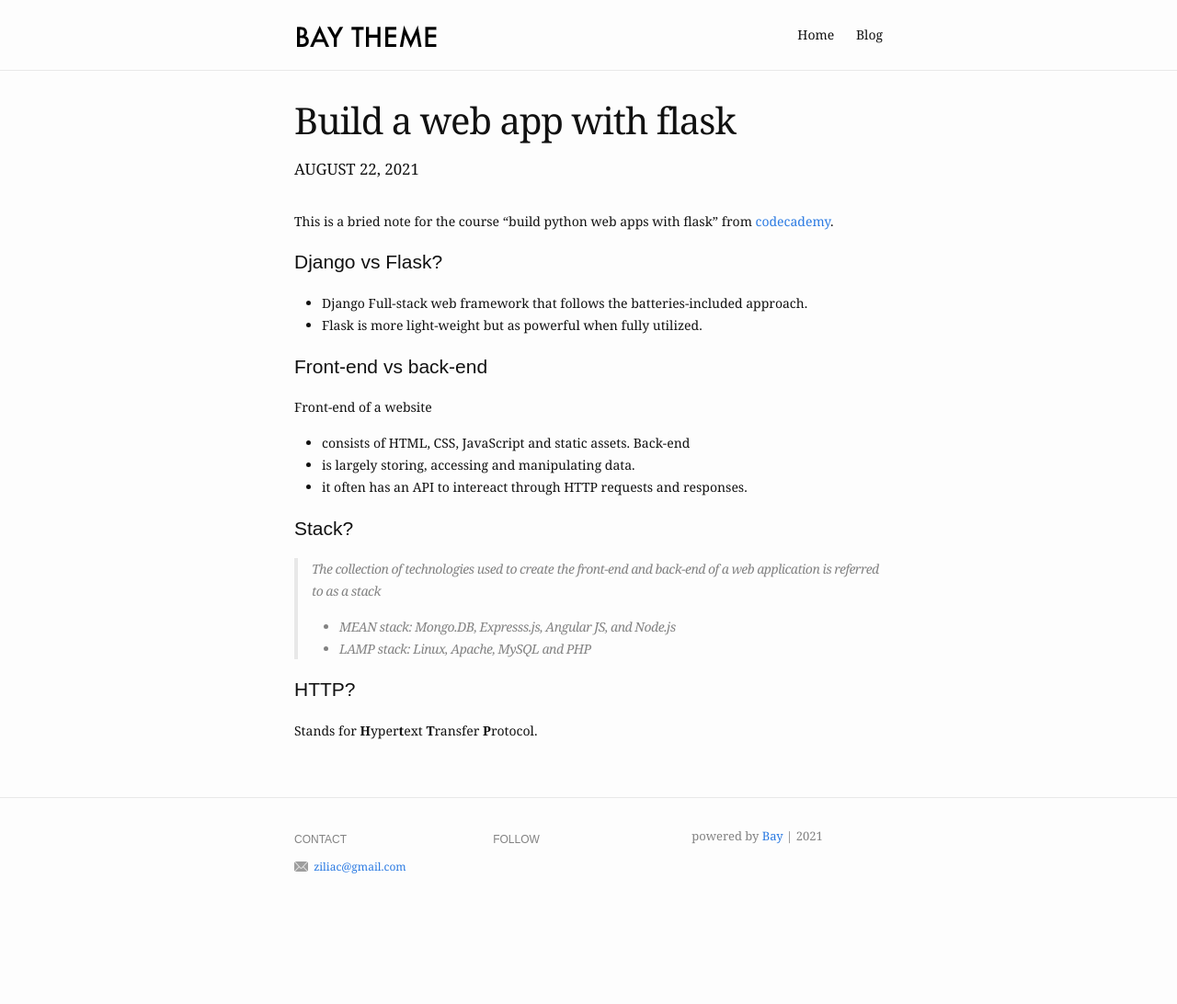
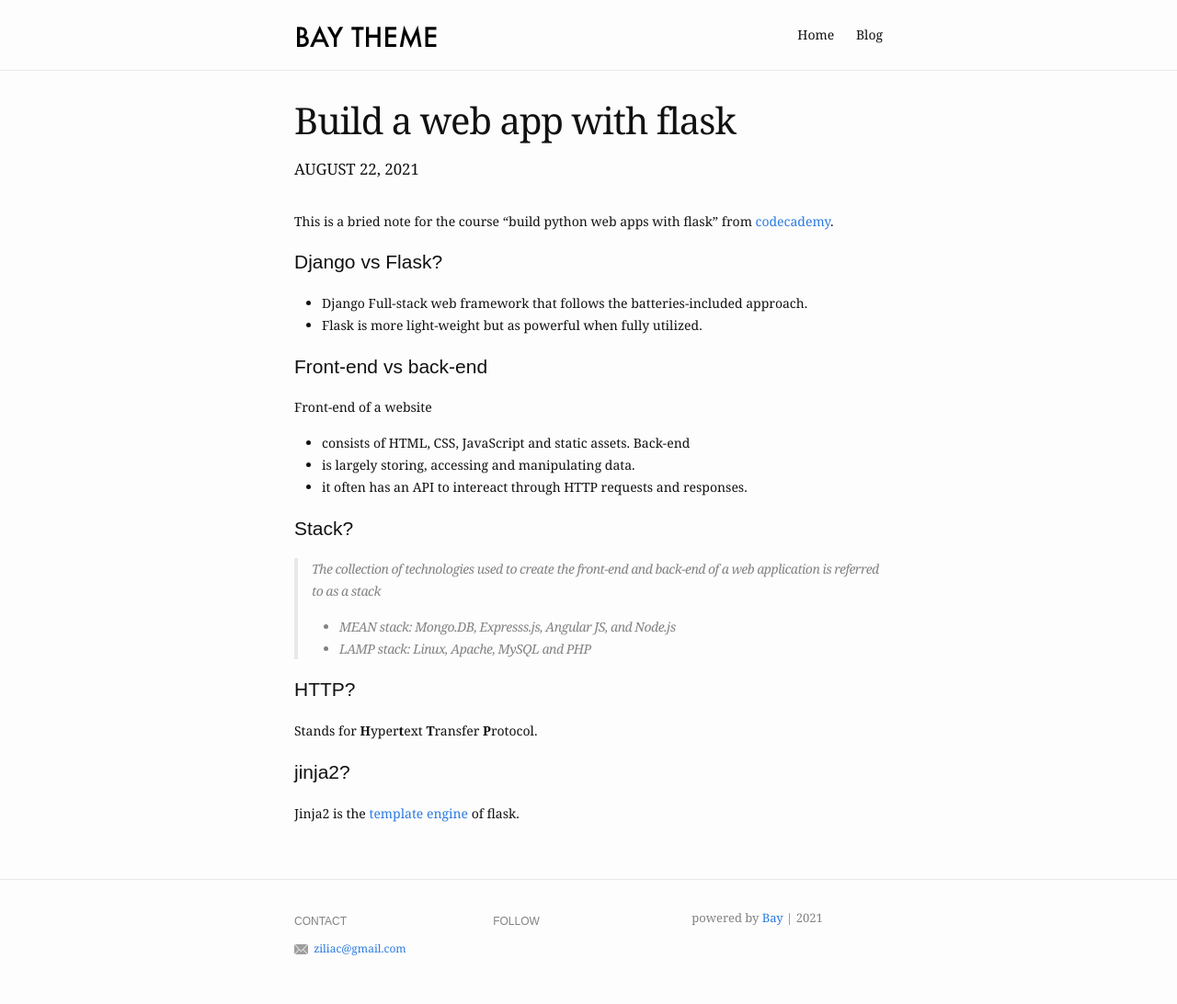
Before and after one commit to idiotekk/idiotekk.github.io, a Jekyll site: the page built from _posts/2021-08-22-flask.markdown, in a window 1280 px wide. Shown: the whole page at 92% size. Built offline with Jekyll 4.4.1, drawn with Linux system fonts in a browser that asks for light colours; before the commit the page ends 1003 px from its top, so only the background shows below that.

Commit message:
Update 2021-08-22-flask.markdown

```diff
--- a/_posts/2021-08-22-flask.markdown
+++ b/_posts/2021-08-22-flask.markdown
@@ -26,3 +26,6 @@ Back-end
 
 # HTTP?
 Stands for **H**yper**t**ext **T**ransfer **P**rotocol.
+
+# jinja2?
+Jinja2 is the [template engine](https://en.wikipedia.org/wiki/Template_processor) of flask.
```
